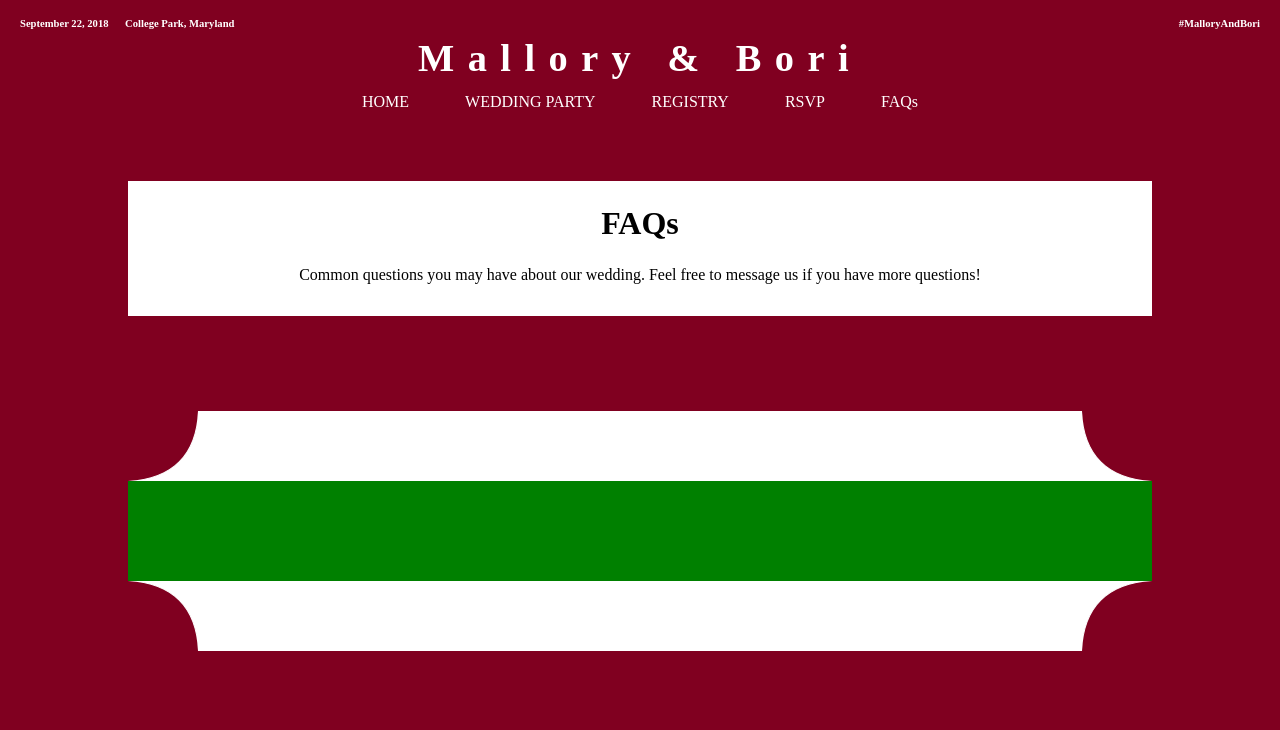
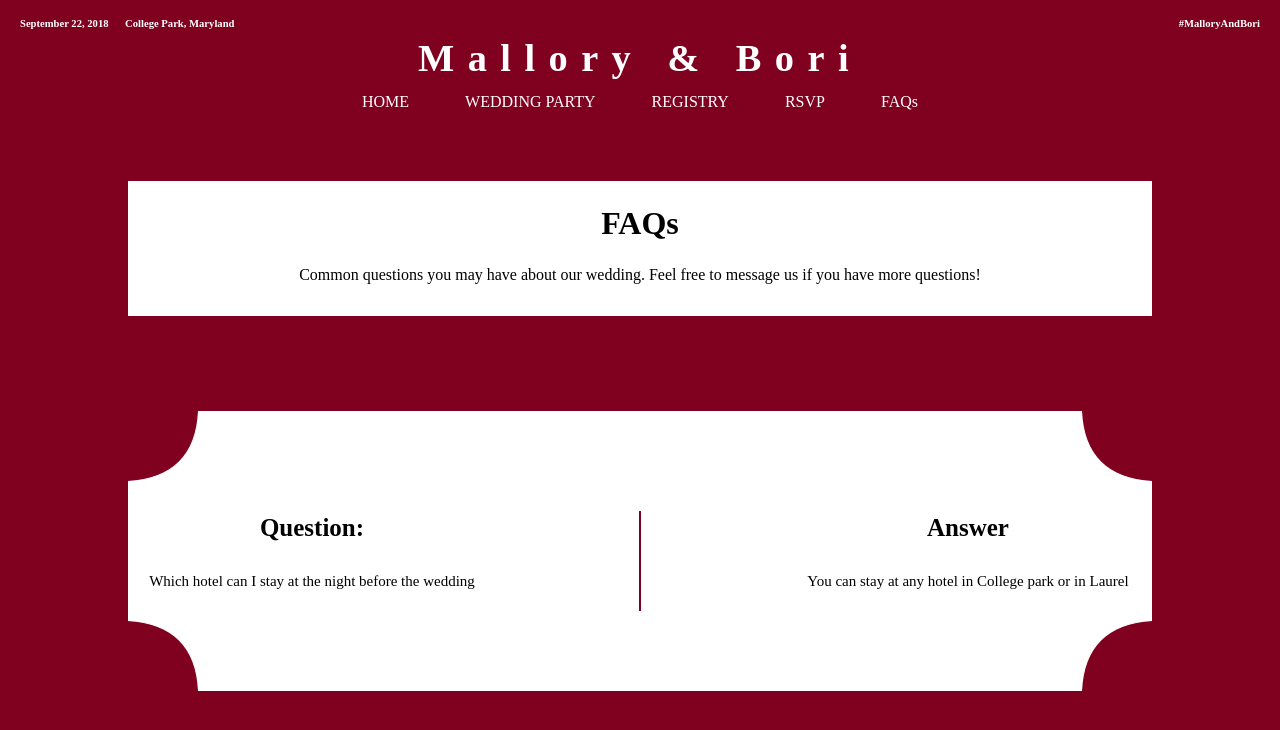
Before and after one commit to borikanes/wedding-ui, a React (Create React App) app: page /faq in a window 1280 px wide. Shown: the top 730 px of the page. Built offline with nearby package versions, Linux system fonts and the light colour scheme; a web font is replaced by a local one.

Commit message:
almost done with question-answer div; finished Save the date flyer, could do more fancy stuff

```diff
--- a/src/Faq.css
+++ b/src/Faq.css
@@ -1,5 +1,76 @@
-.Faq-test-div {
+.Faq-question-answer-parent-div {
     width: 100%;
-    background-color: green;
     height: 100px;
+    display: flex;
+    justify-content: center;
+    margin: 20px;
 }
+
+.Faq-question-div {
+    width: 40%;
+    height: 100%;
+    display: flex;
+    justify-content: center;
+    flex-direction: column;
+    background-color: white;
+}
+
+.Faq-question-div h1 {
+    font-size: 25px;
+}
+
+.Faq-question-div p {
+    font-size: 15px;
+}
+
+.Faq-vertical-line-enclosing-div {
+    width: 40%;
+    height: 100%;
+    display: flex;
+    justify-content: center;
+}
+
+.Faq-vertical-line-div {
+    height: 100%;
+    width: 2px;
+    color: #800020;
+    background-color: #800020;
+    margin: 10px;
+}
+
+.Faq-answer-div {
+    width: 40%;
+    height: 100%;
+    display: flex;
+    justify-content: center;
+    flex-direction: column;
+    background-color: white;
+}
+
+.Faq-answer-div h1 {
+    font-size: 25px;
+}
+
+.Faq-answer-div p {
+    font-size: 15px;
+}
+
+@media only screen and (max-width : 510px) {
+    .Faq-question-div h1 {
+        font-size: 20px;
+    }
+
+    .Faq-question-div p {
+        font-size: 10px;
+    }
+}
+
+@media only screen and (max-width : 410px) {
+    .Faq-question-div h1 {
+        font-size: 15px;
+    }
+
+    .Faq-question-div p {
+        font-size: 20px;
+    }
+}
--- a/src/Faq.js
+++ b/src/Faq.js
@@ -27,8 +27,18 @@ export default class Faq extends Component {
 class QuestionAndAnswer extends Component {
     render(){
         return (
-            <div className="Faq-test-div" >
-
+            <div className="Faq-question-answer-parent-div">
+                <div className="Faq-question-div">
+                    <h1>Question:</h1>
+                    <p>Which hotel can I stay at the night before the wedding</p>
+                </div>
+                <div className="Faq-vertical-line-enclosing-div" >
+                    <div className="Faq-vertical-line-div" ></div>
+                </div>
+                <div className="Faq-answer-div">
+                    <h1>Answer</h1>
+                    <p>You can stay at any hotel in College park or in Laurel</p>
+                </div>
             </div>
         );
     }
```
Also changed, not shown: 1 other file (tests, documents, lock files or other folders).
